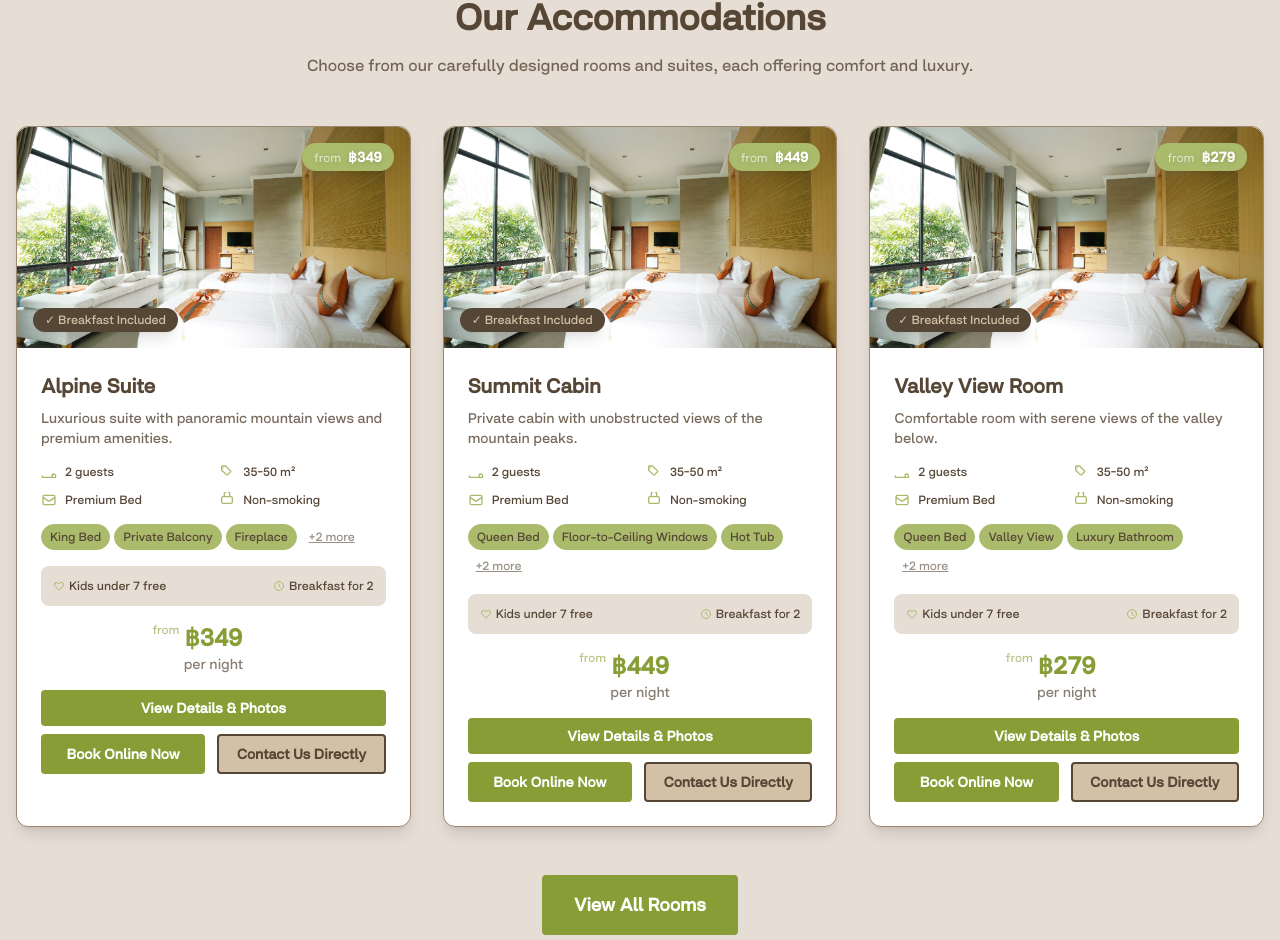
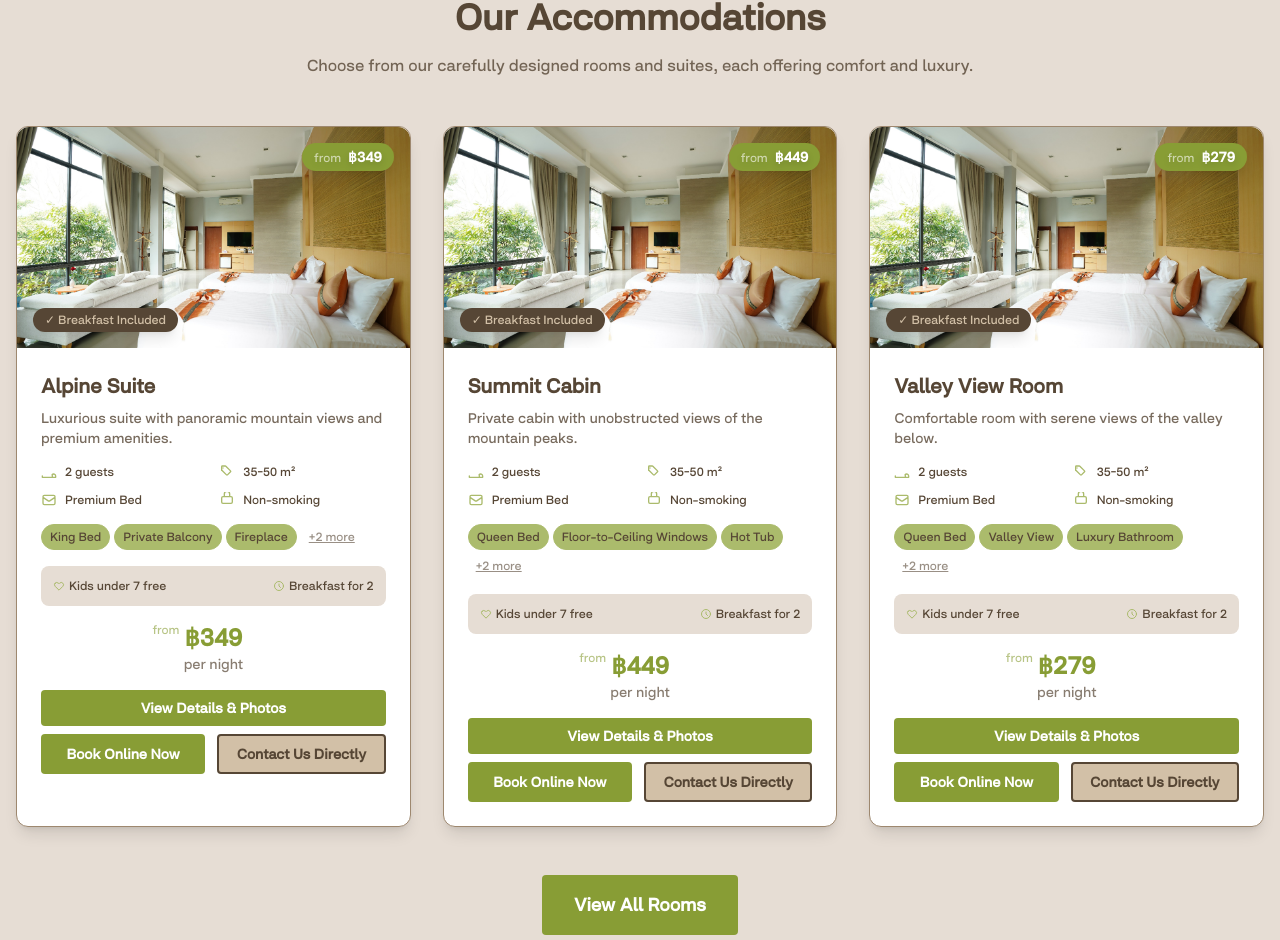
Before and after one commit to thaninbew/treescape, a Next.js app: page /mountainview in a window 1280 px wide. Shown: the part 1191-2131 px from the top of the page. Built offline with nearby package versions, Linux system fonts and the light colour scheme; no server answers.

Commit message:
chore: improve price badge visibility

```diff
--- a/components/RoomCard.tsx
+++ b/components/RoomCard.tsx
@@ -106,8 +106,8 @@
             priority
           />
           {/* Price Badge */}
-          <div className="absolute top-4 right-4 bg-zen-green text-white px-3 py-1 rounded-full text-sm font-semibold shadow-lg">
-            <div className="drop-shadow-sm">
+          <div className="absolute top-4 right-4 bg-zen-leaf text-white px-3 py-1 rounded-full text-sm font-semibold shadow-lg">
+            <div className="drop-shadow-md">
               <Price amount={room.price} showFrom={true} />
             </div>
           </div>
```
